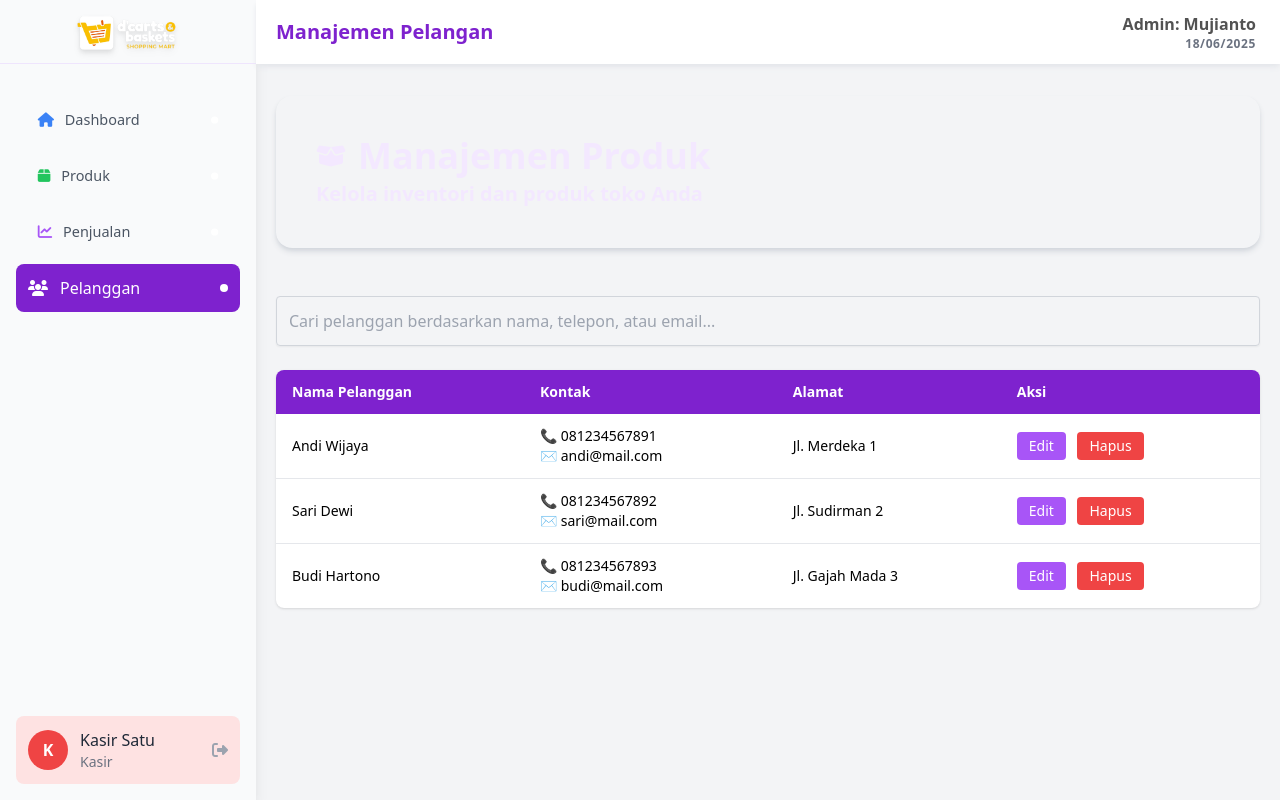
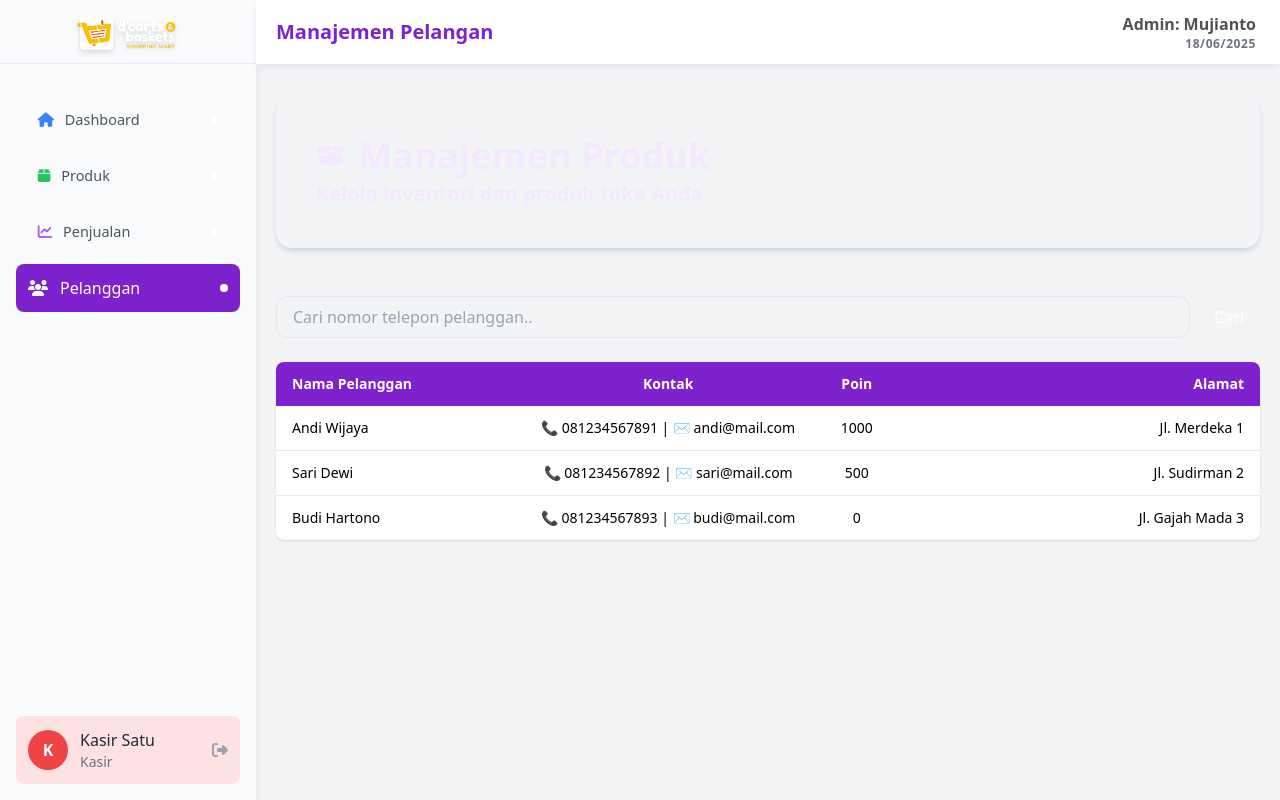
Before and after one commit to DuloeW/point-of-selles-sederhana, a PHP site: page /pages/pelanggan-view.php in a window 1280 px wide. Run offline with PHP 8.4, Linux system fonts and the light colour scheme; data comes from the database, SQL or seed files in the repository; style sheets or scripts are compiled from the project's sources; some libraries are stand-ins or nearby versions.

Commit message:
tambah cari pelanggan

```diff
--- a/pages/pelanggan-view.php
+++ b/pages/pelanggan-view.php
@@ -1,8 +1,21 @@
 <?php
 require '../utils/tools_util.php';
 require '../auth/koneksi.php';
+$keyword = isset($_GET['keyword']) ? trim($_GET['keyword']) : '';
 
-$query= "SELECT nama_lengkap, telepon, alamat, email FROM pelanggan";
+if ($keyword !== '') {
+    $keyword = mysqli_real_escape_string($koneksi, $keyword);
+    $query = "SELECT p.nama_lengkap, p.telepon, p.alamat, p.email, m.poin
+              FROM pelanggan p
+              LEFT JOIN member m ON p.id_pelanggan = m.id_pelanggan
+              WHERE p.telepon LIKE '%$keyword%'";
+} else {
+    $query = "SELECT p.nama_lengkap, p.telepon, p.alamat, p.email, m.poin
+              FROM pelanggan p
+              LEFT JOIN member m ON p.id_pelanggan = m.id_pelanggan";
+}
+
+
 $result= mysqli_query($koneksi, $query);
 ?>
 
@@ -46,43 +59,48 @@ $result= mysqli_query($koneksi, $query);
             </div>
 
             <!-- Search -->
-            <div class="mb-4">
+            <div class="flex gap-2 mb-4">
+          <form action="" class="flex w-full gap-2">
             <input
               type="text"
-                    placeholder="Cari pelanggan berdasarkan nama, telepon, atau email..."
-                    class="w-full p-3 border border-gray-300 rounded shadow-sm focus:outline-none focus:ring-2 focus:ring-purple-500" />
+              name="keyword"
+              placeholder="Cari nomor telepon pelanggan.."
+              value="<?= isset($_GET['keyword']) ? htmlspecialchars($_GET['keyword']) : '' ?>"
+              class="flex-grow px-4 py-2 border rounded-xl focus:outline-none focus:ring-2 focus:ring-indigo-300" />
+            <button
+              type="submit"
+              class="bg-gradient-to-r from-blue-500 to-indigo-500 hover:from-blue-600 hover:to-indigo-800 text-white px-4 py-2 rounded-xl whitespace-nowrap">
+              Cari
+            </button>
+          </form>
         </div>
 
             <!-- Tabel Pelanggan -->
             <div class="bg-white rounded-lg shadow overflow-x-auto">
-                <table class="w-full text-sm text-left">
+            <table class="w-full text-sm text-left table-auto">
   <thead class="bg-purple-700 text-white">
     <tr>
-                            <th class="px-4 py-3">Nama Pelanggan</th>
-                            <th class="px-4 py-3">Kontak</th>
-                            <th class="px-4 py-3">Alamat</th>
-                            <th class="px-4 py-3">Aksi</th>
+      <th class="px-4 py-3 w-1/4">Nama Pelanggan</th>
+      <th class="px-4 py-3 w-1/3 text-center">Kontak</th>
+      <th class="px-4 py-3 text-center">Poin</th>
+      <th class="px-4 py-3 w-2/5 text-right">Alamat</th>
     </tr>
   </thead>
   <tbody class="divide-y divide-gray-200">
-                        <!-- Contoh Data (nanti ini diisi dari PHP atau JS yang ambil dari database) -->
     <?php while ($row = mysqli_fetch_assoc($result)) : ?>
-        <tr class="hover:bg-gray-50">
+      <tr class="hover:bg-gray-50 align-top">
         <td class="px-4 py-3 font-medium"><?= htmlspecialchars($row['nama_lengkap']) ?></td>
-            <td class="px-4 py-3">
-                📞 <?= htmlspecialchars($row['telepon']) ?> <br />
+        <td class="px-4 py-3 text-center">
+          📞 <?= htmlspecialchars($row['telepon']) ?> |
           ✉️ <?= htmlspecialchars($row['email']) ?>
         </td>
-            <td class="px-4 py-3"><?= htmlspecialchars($row['alamat']) ?></td>
-            <td class="px-4 py-3 space-x-2">
-                <button class="px-3 py-1 bg-purple-500 hover:bg-purple-600 text-white rounded">Edit</button>
-                <button class="px-3 py-1 bg-red-500 hover:bg-red-600 text-white rounded">Hapus</button>
-            </td>
+        <td class="px-4 py-3 text-center"><?= htmlspecialchars($row['poin']) ?></td>
+        <td class="px-4 py-3 text-right"><?= htmlspecialchars($row['alamat']) ?></td>
       </tr>
     <?php endwhile; ?>
-                        <!-- Tambahkan data lainnya... -->
   </tbody>
 </table>
+
             </div>
 
         </main>
```
Lines whose indentation alone changed are shown as unchanged.
